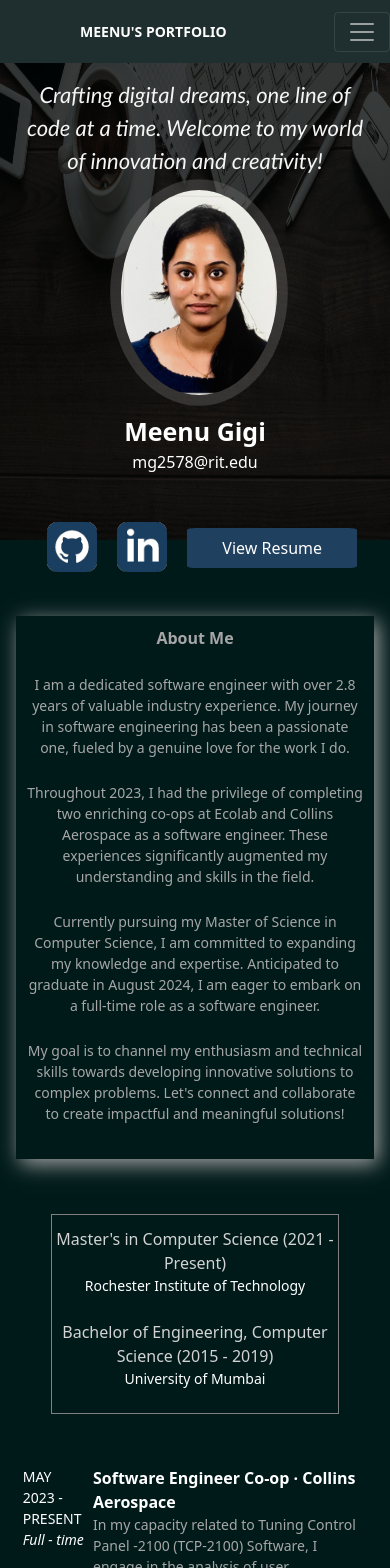
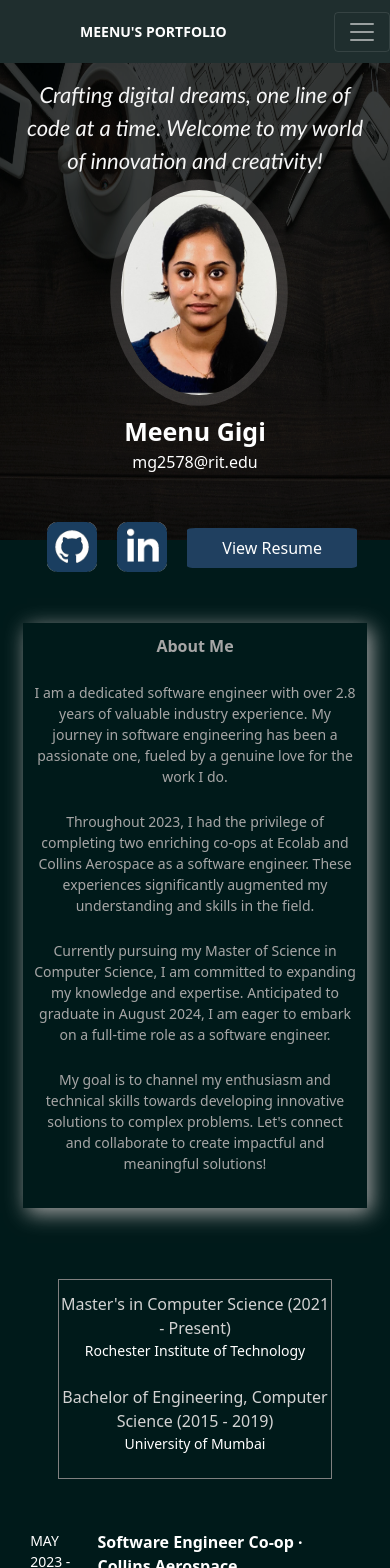
Before and after one commit to meenugigi/MyPortfolio, a React (Create React App) app: page / in a window 390 px wide. Shown: the top 1568 px of the page. Built offline with nearby package versions, Linux system fonts and the light colour scheme.

Commit message:
Fixed responsive view for work-exp block.

```diff
--- a/src/index.css
+++ b/src/index.css
@@ -405,7 +405,7 @@ img.profile-pic {
 
     .maincontentpage-left, .maincontentpage-right {
         width: 100%; /* Full width for smaller screens */
-        padding: 4%; /* Reset padding for smaller screens */
+        padding: 6%; /* Reset padding for smaller screens */
     }
 
     .maincontentpage-right {
```
Also changed, not shown: 5 other files (tests, documents, lock files or other folders).
